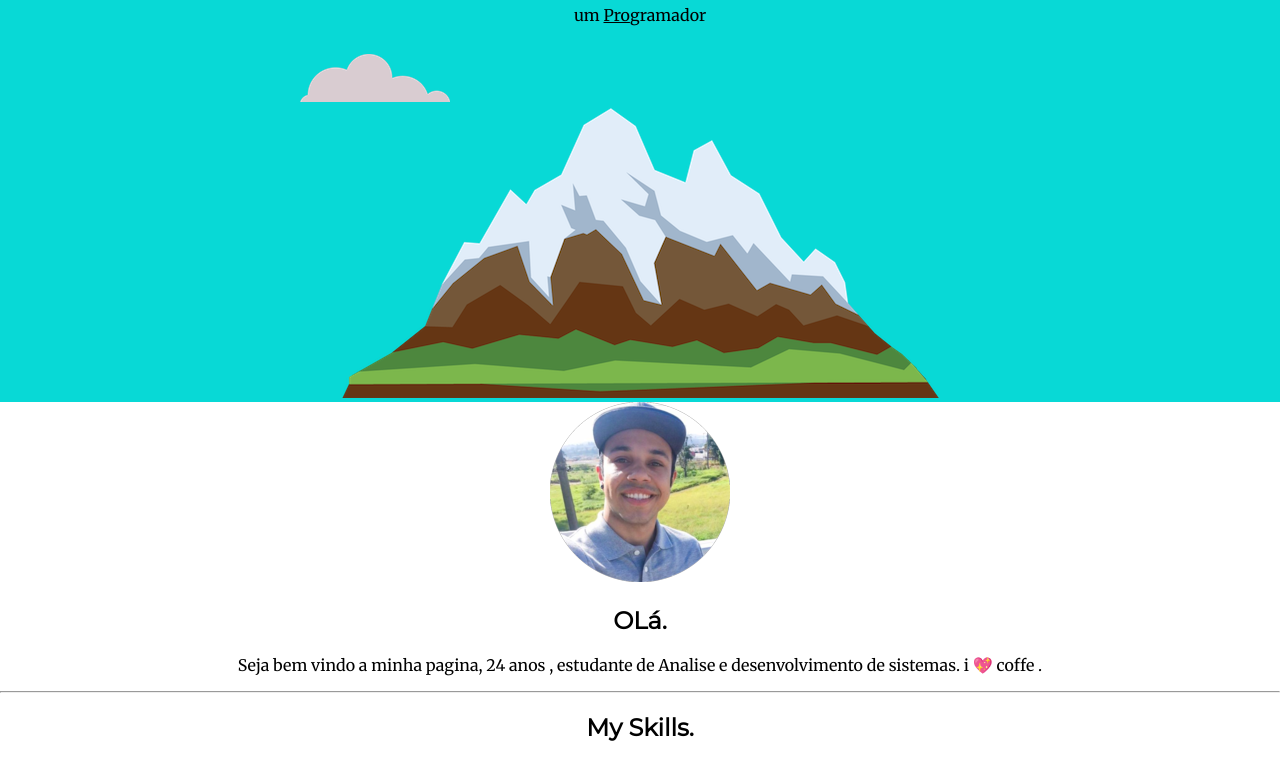
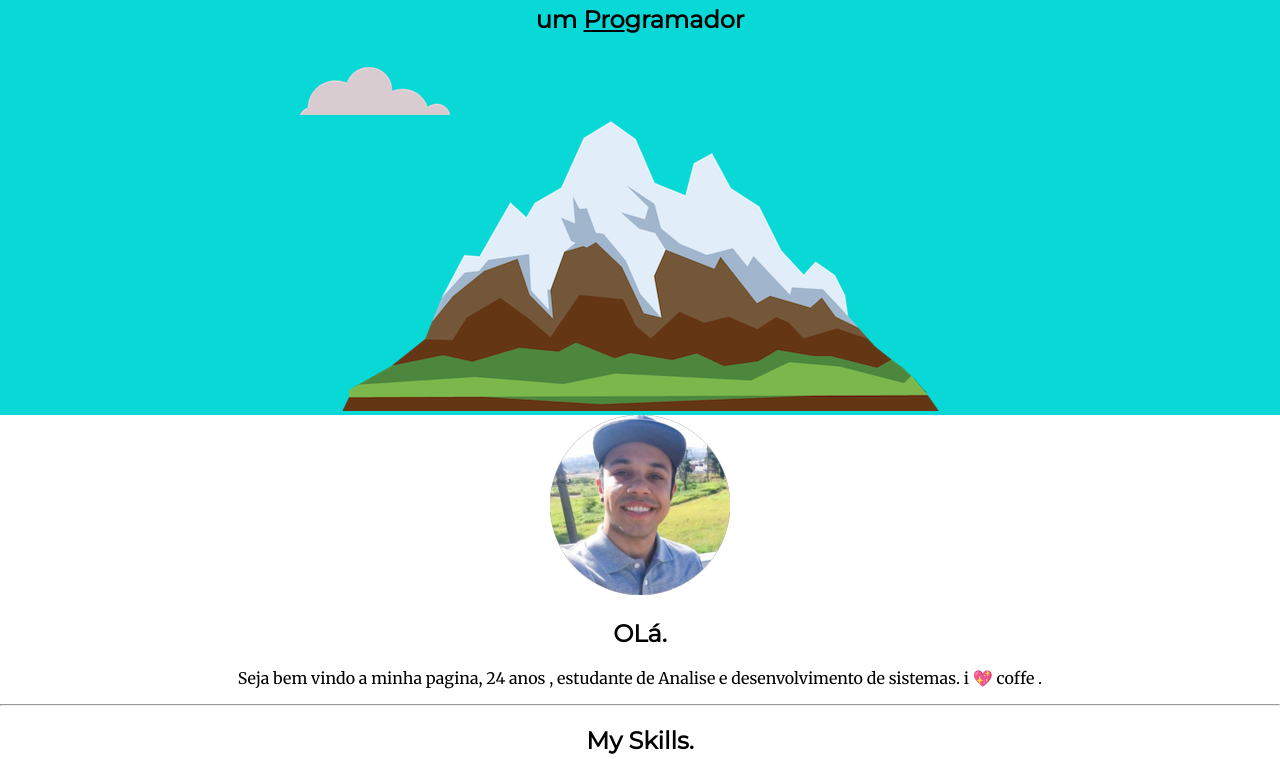
Before and after one commit to Broncs/personal-site, a plain HTML site: page index.html in a window 1280 px wide. Shown: the part 163-922 px from the top of the page. Drawn offline with Linux system fonts and the light colour scheme.

Commit message:
Add files via upload

```diff
--- a/index.html
+++ b/index.html
@@ -11,7 +11,7 @@
     <div class="top-container">
       <img class="top-cloud"src="imagens/cloud.png" alt="cloud-image">
       <h1>Jhonatan Mendes</h1>
-      <p>um <span class="pro">Pro</span>gramador</p>
+      <h2 class="norm">um <span class="pro">Pro</span>gramador</h2>
       <img class="bottom-cloud"src="imagens/cloud.png" alt="cloud-img">
       <img src="imagens/mountain.png" alt="mountain-img">
     </div>
@@ -27,7 +27,7 @@
         <h2>My Skills.</h2>
         <div class="skill-row">
           <img class="" src="https://media.giphy.com/media/1ynCEtlgMPAeNAqdnu/giphy.gif" alt="skill-img">
-          <h3>Um aprendiz</h3>
+          <h3>Um aprendir</h3>
           <p>Sempre fui determinado naquilo que gosto,e o bichinho da programação me mordeu, rs. Estou aprendendo <strong>Html, css, e javascript</strong>. E esse é meu primeiro website usando html e css.</p>
         </div>
         <div class="skill-row">
--- /dev/null
+++ b/style.css
@@ -0,0 +1,53 @@
+
+body{
+  margin: 0;
+  text-align: center;
+  font-family: 'Merriweather', serif;
+}
+h1{
+  color: #66BFBF;
+  font-size: 5.625rem;
+  margin: 50px auto 0 auto;
+  font-family: 'Sacramento', cursive;
+}
+h2{
+    color: #66BFBF;
+    font-size: 2.5rem;
+  font-family: 'Montserrat', sans-serif;
+
+}
+h3{
+  color: #11999E;
+  font-family: 'Montserrat', sans-serif
+}
+a{
+  color: #11999E;
+}
+.norm{
+  font-weight: 400;
+
+}
+.pro{
+  text-decoration: underline;
+}
+.top-container{
+  background-color: #e4f9f5;
+  position: relative;
+  padding-top: 100px;
+}
+.middle-container{
+
+}
+.bottom-container{
+
+}
+.top-cloud{
+    position: absolute;
+      top: 50px;
+      right:300px;
+}
+.bottom-cloud{
+      position: absolute;
+      left: 300px;
+      bottom: 300px;
+}
```
